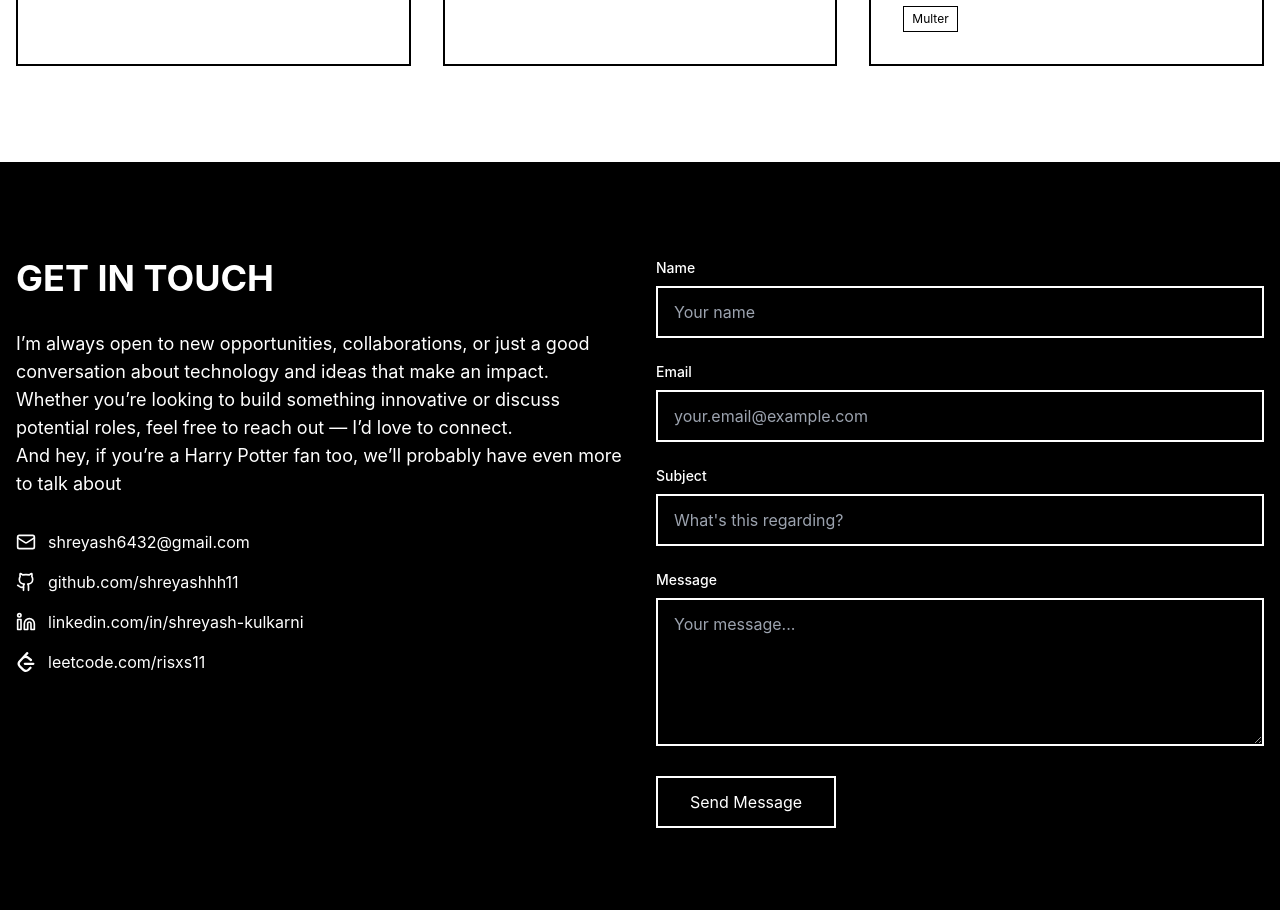
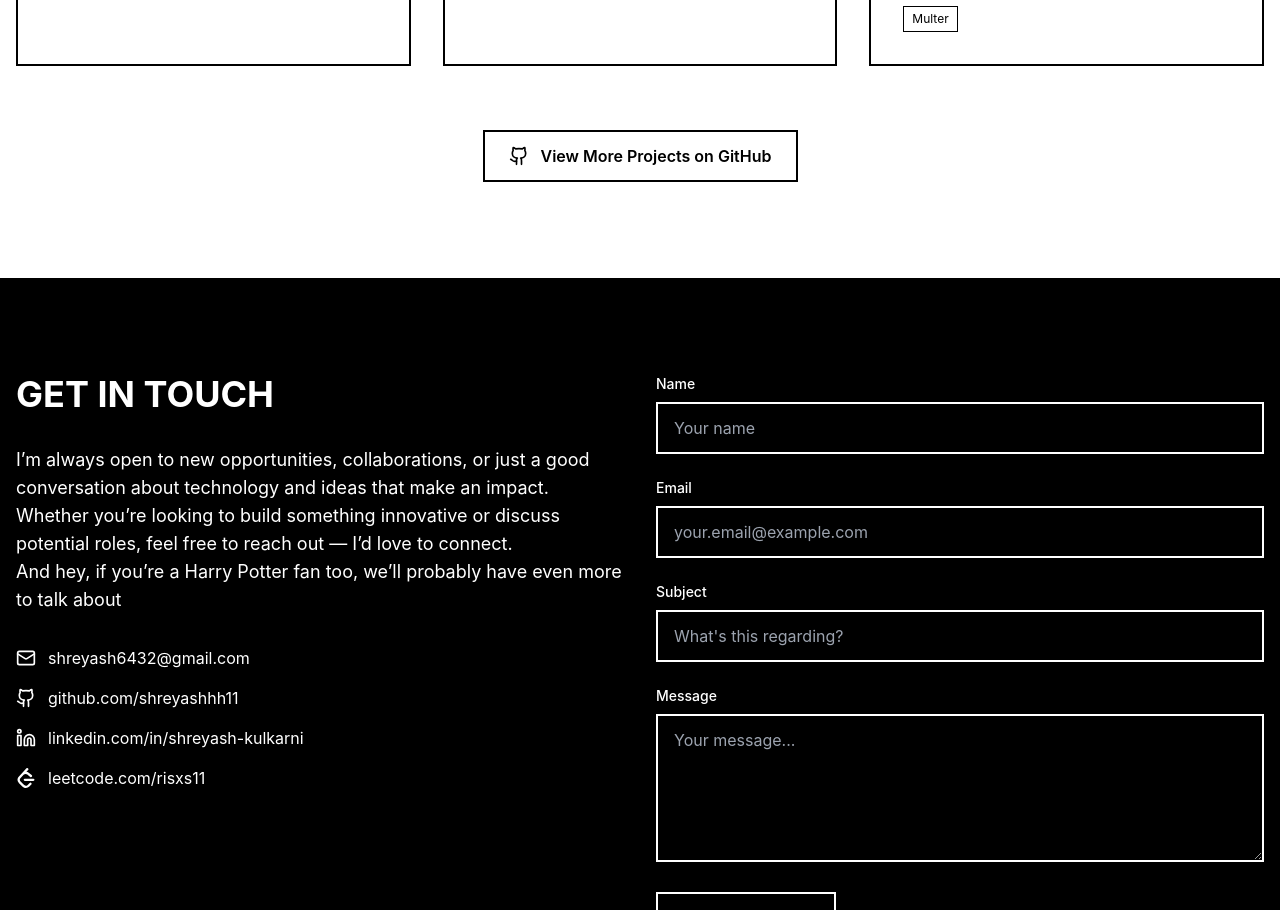
Before and after one commit to shreyashhh11/Portfolio-B-W, a React (Vite) app: page / in a window 1280 px wide. Shown: the part 2740-3650 px from the top of the page. Built offline with nearby package versions, Linux system fonts and the light colour scheme.

Commit message:
addition of view more projects button in projects section

```diff
--- a/src/App.jsx
+++ b/src/App.jsx
@@ -209,6 +209,22 @@ function App() {
                 </div>
               ))}
             </div>
+                        {/* View More Projects */}
+            <div className="flex justify-center mt-12 md:mt-16">
+              <a
+                href="https://github.com/shreyashhh11"
+                target="_blank"
+                rel="noopener noreferrer"
+                className="group inline-flex items-center gap-3 border-2 border-black px-6 py-3 text-sm md:text-base font-semibold hover:bg-black hover:text-white transition-all duration-300"
+              >
+                <Github
+                  size={20}
+                  className="group-hover:rotate-12 transition-transform"
+                />
+                View More Projects on GitHub
+              </a>
+            </div>
+
           </div>
         </section>
 
```
